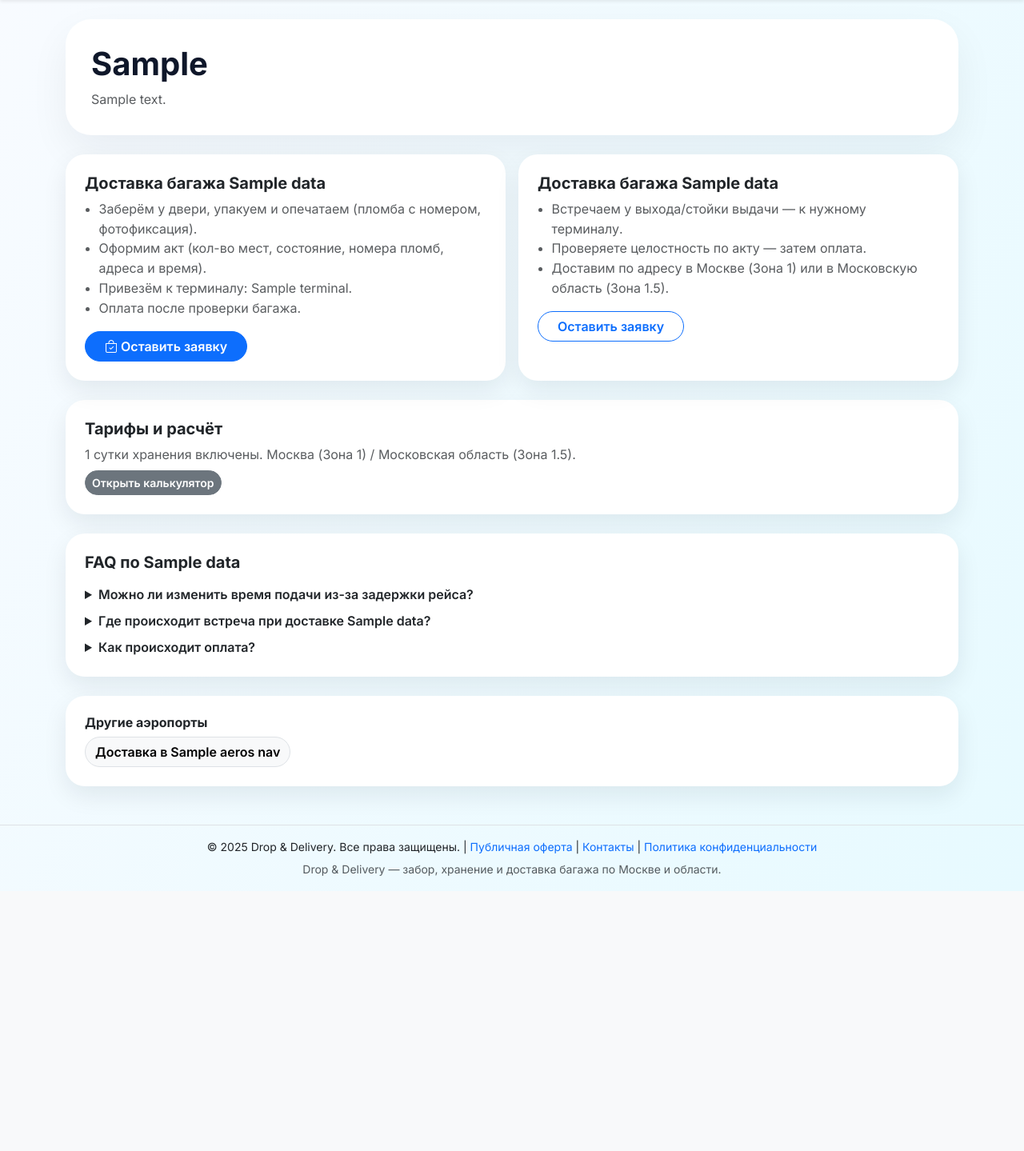
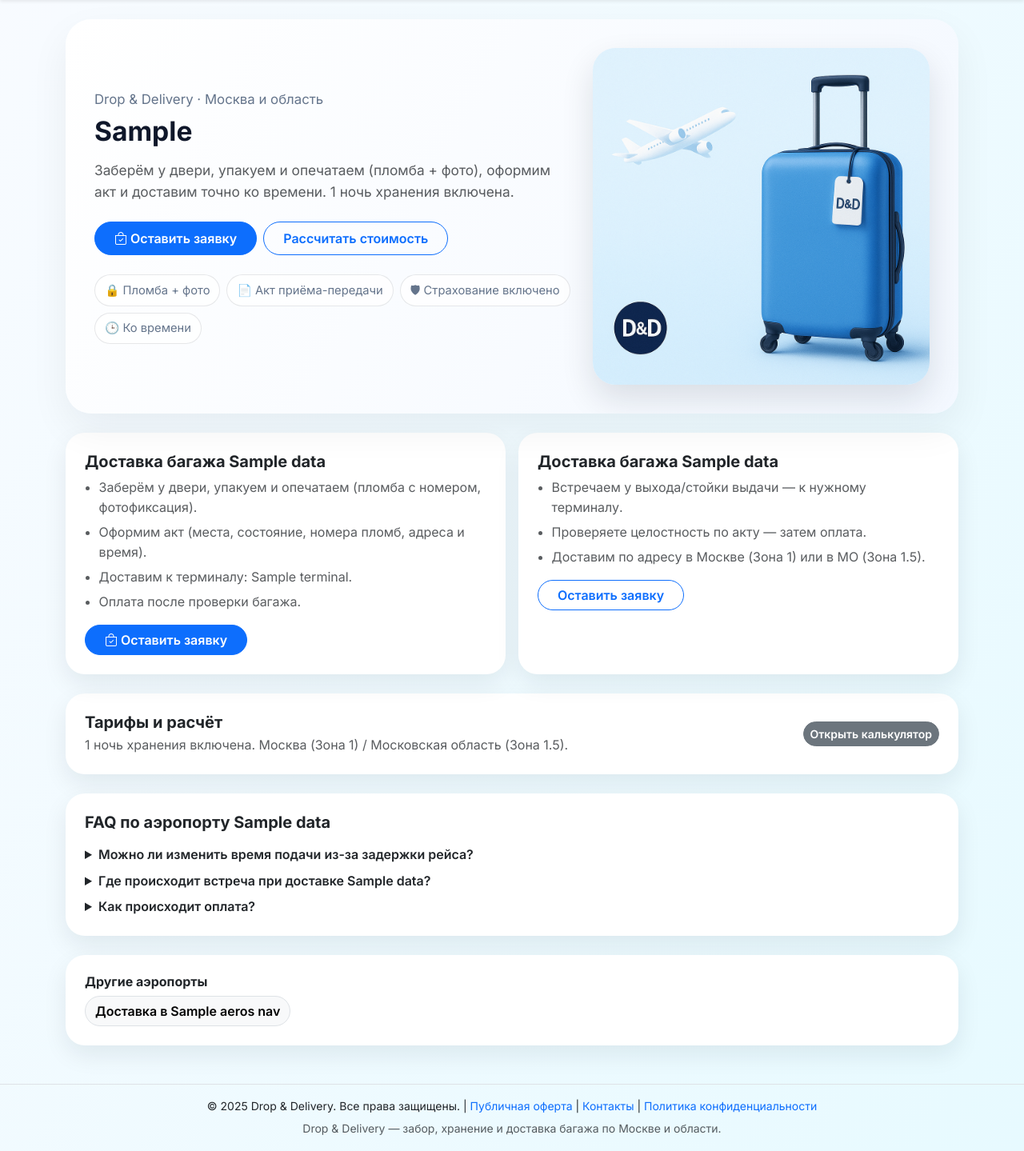
Before and after one commit to IsaevIvann/dd-project, a Django app: template src/core/templates/core/aero.html in a window 1280 px wide. Shown: the part 62-1501 px from the top of the page at 80% size. Before the commit the page ends 1176 px from the top, so only its background shows below. Run offline with Django 5.2, Linux system fonts and the light colour scheme; the template is opened without the code that fills it: most values are stand-ins (such as "Sample title", 1, 10 or a date in 2020); some libraries are stand-ins or nearby versions.

Commit message:
+ style aero

```diff
--- a/src/core/templates/core/aero.html
+++ b/src/core/templates/core/aero.html
@@ -2,72 +2,156 @@
 {% load static %}
 {% block title %}{{ meta_title }}{% endblock %}
 
+{% block extra_head %}
+  <meta name="description" content="{{ meta_desc }}">
+  <link rel="canonical" href="{{ canonical }}">
+  <style>
+    :root{--ink:#0f172a;--muted:#64748b;--r:24px;}
+    .hero-clean{
+      border-radius:32px;
+      padding:2.25rem;
+      background:linear-gradient(120deg,#ffffff 0%,#f3f8ff 100%);
+      box-shadow:0 20px 50px rgba(16,24,40,.06);
+      overflow:hidden;
+      position:relative;
+    }
+    .hero-kicker{color:var(--muted); font-size:1.05rem;}
+    .hero-title{color:var(--ink);}
+    .hero-img{
+      max-width:100%;
+      height:auto;
+      border-radius:28px;
+      box-shadow:0 18px 40px rgba(16,24,40,.12);
+    }
+    .card-dd{
+      border:0;
+      border-radius:var(--r);
+      box-shadow:0 12px 30px rgba(16,24,40,.08);
+      background:#fff;
+    }
+    .pill{border-radius:999px}
+    .mini-badges span{
+      display:inline-flex;
+      align-items:center;
+      gap:.4rem;
+      padding:.45rem .75rem;
+      border:1px solid rgba(15,23,42,.10);
+      border-radius:999px;
+      background:rgba(255,255,255,.75);
+      color:var(--muted);
+      font-size:.92rem;
+    }
+    .dd-steps li{margin-bottom:.4rem;}
+  </style>
+{% endblock %}
+
 {% block content %}
-<link rel="canonical" href="{{ canonical }}"/>
 
-<style>
-  :root{--ink:#0f172a;--muted:#64748b;--r:24px;}
-  .hero-clean{border-radius:32px;padding:2rem;background:#fff;box-shadow:0 20px 50px rgba(16,24,40,.06)}
-  .card-dd{border:0;border-radius:var(--r);box-shadow:0 12px 30px rgba(16,24,40,.08);background:#fff;}
-  .pill{border-radius:999px}
-</style>
+<!-- HERO как на главной -->
+<section class="hero-clean mb-4">
+  <div class="row align-items-center g-4">
+    <div class="col-lg-7">
+      <div class="hero-kicker mb-2">Drop & Delivery · Москва и область</div>
+      <h1 class="fw-bold hero-title mb-3" style="font-size:2.1rem; line-height:1.15;">
+        {{ h1 }}
+      </h1>
+      <p class="text-muted mb-4" style="font-size:1.08rem;">
+        Заберём у двери, упакуем и опечатаем (пломба + фото), оформим акт и доставим точно ко времени.
+        1 ночь хранения включена.
+      </p>
 
-<section class="hero-clean mb-4">
-  <h1 class="fw-bold" style="color:var(--ink)">{{ h1 }}</h1>
-  <p class="text-muted mb-0">{{ meta_desc }}</p>
+      <div class="d-flex flex-wrap gap-2 mb-4">
+        <a href="{% url 'order_create' %}" class="btn btn-primary pill px-4 py-2">
+          <i class="bi bi-bag-check"></i> Оставить заявку
+        </a>
+        <a href="/#tariffs" class="btn btn-outline-primary pill px-4 py-2">
+          Рассчитать стоимость
+        </a>
+      </div>
+
+      <div class="mini-badges d-flex flex-wrap gap-2">
+        <span>🔒 Пломба + фото</span>
+        <span>📄 Акт приёма-передачи</span>
+        <span>🛡 Страхование включено</span>
+        <span>🕒 Ко времени</span>
+      </div>
+    </div>
+
+    <div class="col-lg-5 text-center">
+      <img
+        src="{% static 'core/img/dnd-hero.png' %}"
+        alt="Доставка багажа в аэропорт — Drop & Delivery"
+        class="hero-img"
+        loading="lazy"
+      >
+    </div>
+  </div>
 </section>
 
+<!-- 2 карточки как у тебя было, но в стиле главной -->
 <section class="row g-3 mb-4">
   <div class="col-md-6">
     <div class="card-dd p-4 h-100">
       <h2 class="h5 fw-bold mb-2">Доставка багажа {{ data.name_prep }}</h2>
-      <ul class="text-muted mb-3" style="padding-left:1.1rem">
+      <ul class="text-muted dd-steps" style="padding-left:1.1rem">
         <li>Заберём у двери, упакуем и опечатаем (пломба с номером, фотофиксация).</li>
-        <li>Оформим акт (кол-во мест, состояние, номера пломб, адреса и время).</li>
-        <li>Привезём к терминалу: {% for t in data.terminals %}{{ t }}{% if not forloop.last %}, {% endif %}{% endfor %}.</li>
+        <li>Оформим акт (места, состояние, номера пломб, адреса и время).</li>
+        <li>Доставим к терминалу: {% for t in data.terminals %}{{ t }}{% if not forloop.last %}, {% endif %}{% endfor %}.</li>
         <li>Оплата после проверки багажа.</li>
       </ul>
-      <a href="{% url 'order_create' %}" class="btn btn-primary pill px-4"><i class="bi bi-bag-check"></i> Оставить заявку</a>
+      <a href="{% url 'order_create' %}" class="btn btn-primary pill px-4">
+        <i class="bi bi-bag-check"></i> Оставить заявку
+      </a>
     </div>
   </div>
+
   <div class="col-md-6">
     <div class="card-dd p-4 h-100">
       <h2 class="h5 fw-bold mb-2">Доставка багажа {{ data.name_gen }}</h2>
-      <ul class="text-muted mb-3" style="padding-left:1.1rem">
+      <ul class="text-muted dd-steps" style="padding-left:1.1rem">
         <li>Встречаем у выхода/стойки выдачи — к нужному терминалу.</li>
         <li>Проверяете целостность по акту — затем оплата.</li>
-        <li>Доставим по адресу в Москве (Зона 1) или в Московскую область (Зона 1.5).</li>
+        <li>Доставим по адресу в Москве (Зона 1) или в МО (Зона 1.5).</li>
       </ul>
-      <a href="{% url 'order_create' %}" class="btn btn-outline-primary pill px-4">Оставить заявку</a>
+      <a href="{% url 'order_create' %}" class="btn btn-outline-primary pill px-4">
+        Оставить заявку
+      </a>
     </div>
   </div>
 </section>
 
-<!-- Блок цен/калькулятора — та же логика, что на главной -->
+<!-- Тарифы / калькулятор (ссылка на главную) -->
 <section class="card-dd p-4 mb-4">
-  <h2 class="h5 fw-bold mb-2">Тарифы и расчёт</h2>
-  <div class="text-muted mb-2">1 сутки хранения включены. Москва (Зона 1) / Московская область (Зона 1.5).</div>
-  <a href="/#tariffs" class="btn btn-sm btn-secondary pill">Открыть калькулятор</a>
+  <div class="d-flex flex-wrap justify-content-between align-items-center gap-2">
+    <div>
+      <h2 class="h5 fw-bold mb-1">Тарифы и расчёт</h2>
+      <div class="text-muted">1 ночь хранения включена. Москва (Зона 1) / Московская область (Зона 1.5).</div>
+    </div>
+    <a href="/#tariffs" class="btn btn-sm btn-secondary pill">Открыть калькулятор</a>
+  </div>
 </section>
 
-<!-- Локальные FAQ под интент аэропорта -->
+<!-- FAQ -->
 <section class="card-dd p-4 mb-4">
-  <h2 class="h5 fw-bold mb-3">FAQ по {{ data.title }}</h2>
+  <h2 class="h5 fw-bold mb-3">FAQ по аэропорту {{ data.title }}</h2>
+
   <details class="mb-2">
     <summary class="fw-semibold">Можно ли изменить время подачи из-за задержки рейса?</summary>
-    <div class="text-muted mt-1">Да. Мы следим за рейсами и сдвигаем слот. Сообщите нам номер рейса при заказе.</div>
+    <div class="text-muted mt-1">Да. Мы сдвигаем слот. Сообщите номер рейса при заказе.</div>
   </details>
+
   <details class="mb-2">
     <summary class="fw-semibold">Где происходит встреча при доставке {{ data.name_gen }}?</summary>
-    <div class="text-muted mt-1">Согласуем терминал и точку (выход, парковка, стойка выдачи). Курьер будет на месте вовремя.</div>
+    <div class="text-muted mt-1">Согласуем терминал и точку: выход, парковка, стойка выдачи.</div>
   </details>
+
   <details>
     <summary class="fw-semibold">Как происходит оплата?</summary>
-    <div class="text-muted mt-1">Безналично после проверки багажа: QR, СБП или платёжная ссылка.</div>
+    <div class="text-muted mt-1">Безналично после проверки: СБП, QR или платёжная ссылка.</div>
   </details>
 </section>
 
-<!-- Перелинковка на другие аэропорты -->
+<!-- Перелинковка -->
 <section class="card-dd p-4">
   <h2 class="h6 fw-bold mb-2">Другие аэропорты</h2>
   <div class="d-flex flex-wrap gap-2">
@@ -77,7 +161,7 @@
   </div>
 </section>
 
-<!-- JSON-LD под интенты "в" и "из" -->
+<!-- JSON-LD FAQ -->
 <script type="application/ld+json">
 {
   "@context":"https://schema.org",
@@ -90,4 +174,5 @@
   ]
 }
 </script>
+
 {% endblock %}
```
